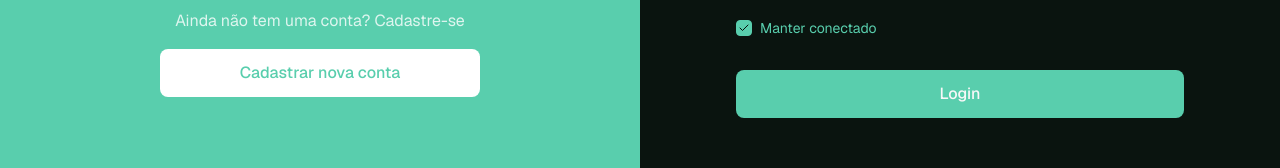
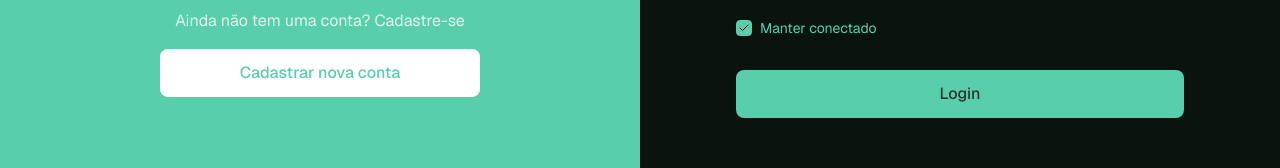
Before and after one commit to dudyus/dono_do_jogo, a Next.js app: page /login in a window 1280 px wide. Shown: the part 453-621 px from the top of the page. Built offline with nearby package versions, Linux system fonts and the light colour scheme; no server answers.

Commit message:
Cores dos textos ajustada

```diff
--- a/app/globals.css
+++ b/app/globals.css
@@ -11,7 +11,7 @@
   --popover: oklch(0.18 0.02 160);
   --popover-foreground: oklch(0.98 0 0);
   --primary: #59cead;
-  --primary-foreground: oklch(0.98 0 0);
+  --primary-foreground: oklch(0.32 0 0);
   --secondary: oklch(0.22 0.02 160);
   --secondary-foreground: oklch(0.98 0 0);
   --muted: oklch(0.25 0.02 160);
@@ -47,7 +47,7 @@
   --popover: oklch(0.18 0.02 160);
   --popover-foreground: oklch(0.98 0 0);
   --primary: oklch(0.65 0.15 160);
-  --primary-foreground: oklch(0.98 0 0);
+  --primary-foreground: oklch(0.32 0 0);
   --secondary: oklch(0.22 0.02 160);
   --secondary-foreground: oklch(0.98 0 0);
   --muted: oklch(0.25 0.02 160);
--- a/components/banca-sidebar.tsx
+++ b/components/banca-sidebar.tsx
@@ -84,13 +84,13 @@ export function BancaSidebar({ banca, onEditar, onDepositar, onSacar, onFechar }
         <div className="flex flex-col gap-2 w-full max-w-[160px]">
           <button
             onClick={() => { setValorMovimento(""); setErroMovimento(""); setModalAtivo("depositar") }}
-            className="px-4 py-1.5 rounded-md text-sm font-medium bg-primary text-white transition-colors"
+            className="px-4 py-1.5 rounded-md text-sm font-medium bg-primary text-primary-foreground transition-colors"
           >
             + Depositar
           </button>
           <button
             onClick={() => { setValorMovimento(""); setErroMovimento(""); setModalAtivo("sacar") }}
-            className="px-4 py-1.5 rounded-md text-sm font-medium bg-primary text-white transition-colors"
+            className="px-4 py-1.5 rounded-md text-sm font-medium bg-primary text-primary-foreground transition-colors"
           >
             − Sacar
           </button>
@@ -129,7 +129,7 @@ export function BancaSidebar({ banca, onEditar, onDepositar, onSacar, onFechar }
             <button
               onClick={confirmarMovimento}
               disabled={carregando}
-              className={`flex-1 py-2 rounded-md text-sm font-medium text-white transition-colors disabled:opacity-60 ${
+              className={`flex-1 py-2 rounded-md text-sm font-medium text-primary-foreground transition-colors disabled:opacity-60 ${
                 modalAtivo === "depositar"
                   ? "bg-primary hover:bg-primary"
                   : "bg-primary hover:bg-primary"
```
Also changed, not shown: 1 other file (tests, documents, lock files or other folders).
